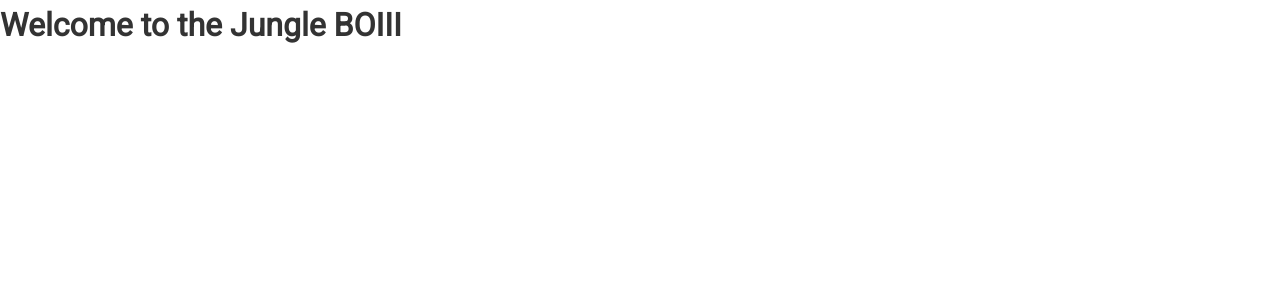
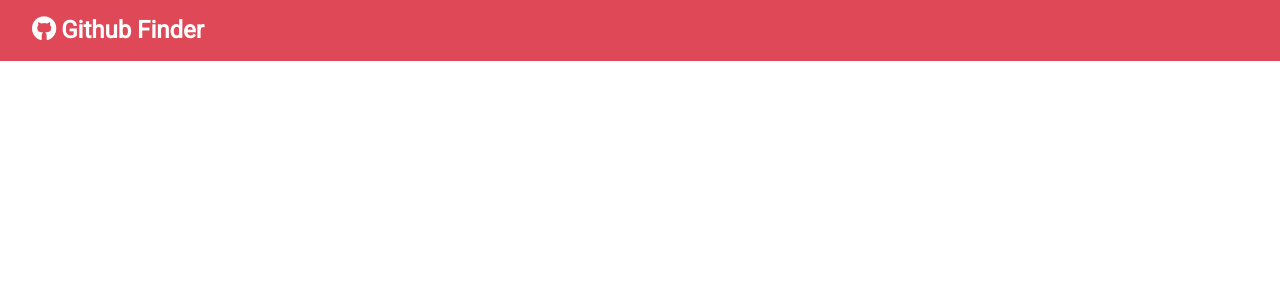
Before and after one commit to rmhennessey/github-finder, a React (Create React App) app: page / in a window 1280 px wide. Shown: the top 300 px of the page. Built offline with nearby package versions, Linux system fonts and the light colour scheme.

Commit message:
navbar component created

```diff
--- a/package.json
+++ b/package.json
@@ -27,5 +27,8 @@
       "last 1 firefox version",
       "last 1 safari version"
     ]
+  },
+  "devDependencies": {
+    "@fortawesome/fontawesome-free": "^5.11.2"
   }
 }
--- a/public/index.html
+++ b/public/index.html
@@ -7,6 +7,12 @@
     <meta name="theme-color" content="#000000" />
 
     <link rel="manifest" href="%PUBLIC_URL%/manifest.json" />
+    <link
+      rel="stylesheet"
+      href="https://use.fontawesome.com/releases/v5.6.3/css/all.css"
+      integrity="sha384-UHRtZLI+pbxtHCWp1t77Bi1L4ZtiqrqD80Kn4Z8NTSRyMA2Fd33n5dQ8lWUE00s/"
+      crossorigin="anonymous"
+    />
 
     <title>Github Finder</title>
   </head>
--- a/src/App.js
+++ b/src/App.js
@@ -1,4 +1,5 @@
 import React, { Component } from 'react';
+import Navbar from './components/layout/Navbar'
 import './App.css';
 
 class App extends Component {
@@ -7,7 +8,7 @@ class App extends Component {
 
     return (
       <div className="App">
-        <h1>Welcome to the Jungle BOIII</h1>
+        <Navbar />
       </div>
     );
 
--- /dev/null
+++ b/src/components/layout/Navbar.js
@@ -0,0 +1,29 @@
+import React, { Component } from 'react';
+import PropTypes from 'prop-types';
+
+
+
+export class Navbar extends Component {
+    static defaultProps = {
+        title: 'Github Finder',
+        icon: 'fab fa-github'
+    }
+
+    static propTypes = {
+        title: PropTypes.string.isRequired,
+        icon: PropTypes.string.isRequired
+    }
+
+
+    render() {
+        return (
+            <nav className="navbar bg-primary">
+                <h1>
+                    <i className={this.props.icon} /> {this.props.title}
+                </h1>
+            </nav>
+        )
+    }
+}
+
+export default Navbar
```
Also changed, not shown: 1 other file (tests, documents, lock files or other folders).
